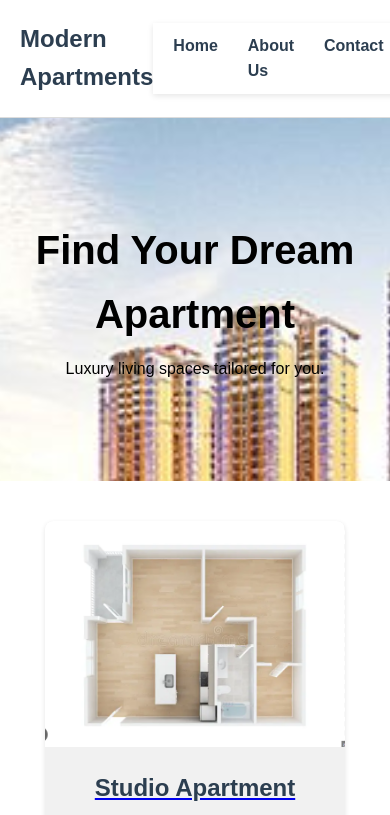
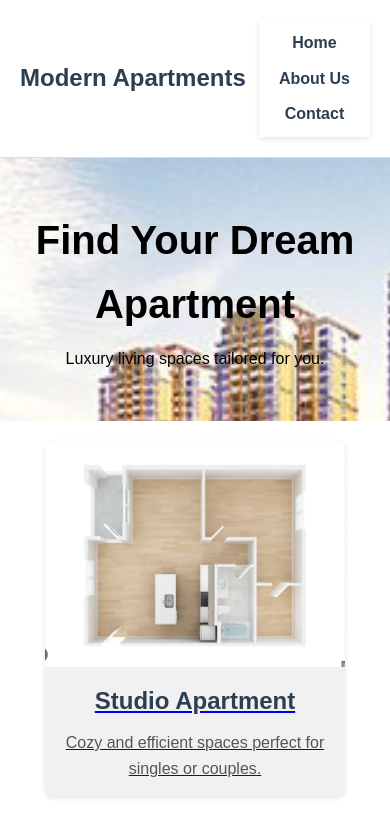
Before and after one commit to vulchevd/staskata, a plain HTML site: page index.html in a window 390 px wide. Shown: the top 815 px of the page. Drawn offline with Linux system fonts and the light colour scheme.

Commit message:
Add files via upload

```diff
--- a/style.css
+++ b/style.css
@@ -211,3 +211,28 @@ body {
 .main-nav li a:hover {
   color: #0077cc;
 }
+@media (max-width: 768px) {
+  .apartments {
+    grid-template-columns: 1fr; /* Only 1 column on small screens */
+    padding: 20px;
+  }
+
+  .apartment {
+    margin-bottom: 20px;
+  }
+
+  .main-nav ul {
+    flex-direction: column;
+    align-items: center;
+    gap: 10px;
+  }
+
+  .hero {
+    padding: 50px 20px;
+  }
+}
+img {
+  max-width: 100%;
+  height: auto;
+  display: block;
+}
```
